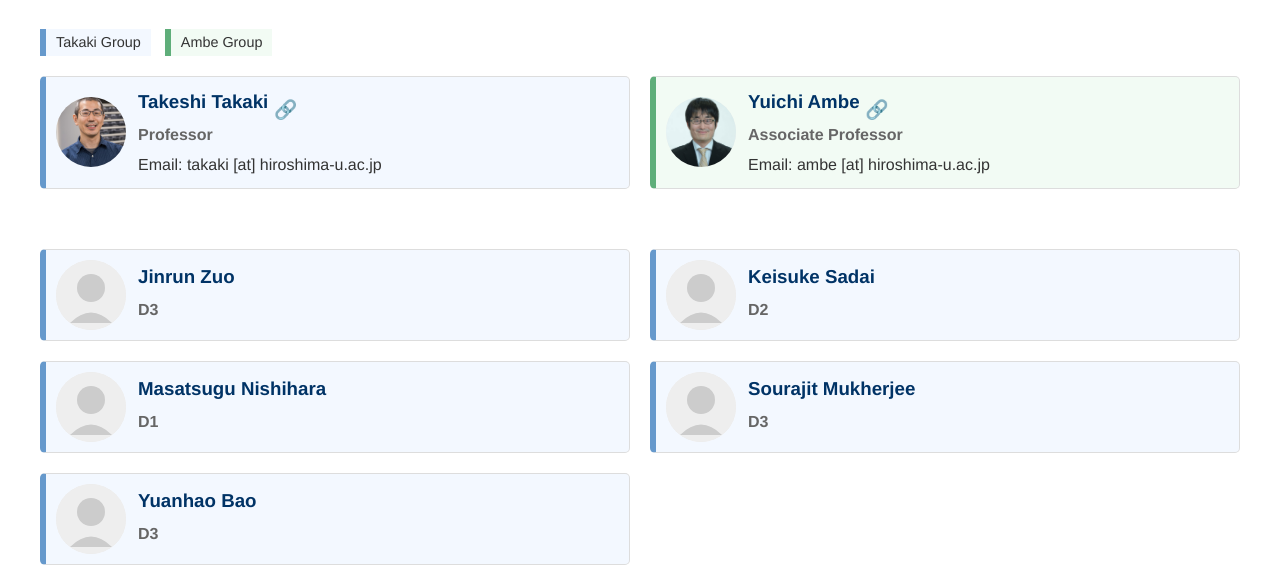
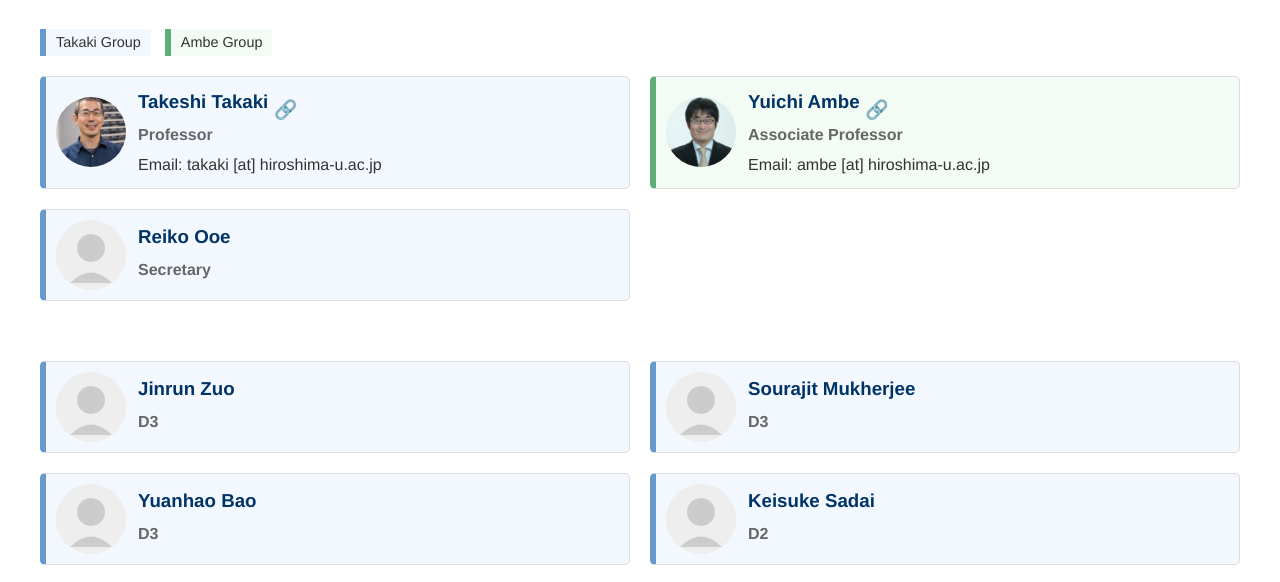
Before and after one commit to amby-1/HomePage, a plain HTML site: page en/members.html in a window 1280 px wide. Shown: the part 183-765 px from the top of the page. Drawn offline with Linux system fonts and the light colour scheme.

Commit message:
名簿の更新とアクセス情報から学生部屋，メールを削除

```diff
--- a/data/members.js
+++ b/data/members.js
@@ -24,6 +24,18 @@
         "image": "images/ambe.jpg",
         "email": "ambe [at] hiroshima-u.ac.jp",
         "url": "https://sites.google.com/view/yuichi-ambe/english-top?authuser=0"
+    },
+    {
+        "id": "ooe",
+        "name": "大江 麗子",
+        "name_en": "Reiko Ooe",
+        "role": "秘書",
+        "role_en": "Secretary",
+        "year": "current",
+        "group": "高木グループ",
+        "group_en": "Takaki Group",
+        "image": "",
+        "email": ""
     },
     {
         "id": "mukherjee",
--- a/en/members.html
+++ b/en/members.html
@@ -180,6 +180,7 @@
             if (r.includes('ASSISTANT PROFESSOR') || r.includes('ASSISTANT')) return 2;
             if (r.includes('ASSOCIATE PROFESSOR') || r.includes('ASSOCIATE')) return 1;
             if (r.includes('PROFESSOR')) return 0;
+            if (r.includes('SECRETARY')) return 3;
 
             if (r.startsWith('D')) return 10;
             if (r === 'M2') return 20;
@@ -188,10 +189,22 @@
             return 99;
         }
 
+        function phdYearOf(m) {
+            const re = (m.role_en || '').toUpperCase();
+            const mEn = re.match(/^D(\d+)$/);
+            if (mEn) return parseInt(mEn[1], 10) || 0;
+
+            const rj = m.role || '';
+            const mJa = rj.match(/博士課程\s*(\d+)年/);
+            if (mJa) return parseInt(mJa[1], 10) || 0;
+
+            return 0;
+        }
+
         // rank に基づいてカテゴリキーを返す（このカテゴリ変化時にスペースを入れる）
         function groupKey(m) {
             const r = rankOf(m);
-            if (r <= 2) return 'faculty';     // 教員
+            if (r <= 3) return 'faculty';     // 教員・スタッフ
             if (r === 10) return 'phd';       // 博士
             if (r === 20 || r === 30) return 'master'; // 修士
             if (r === 40) return 'undergrad'; // 学部4年
@@ -211,6 +224,13 @@
             .sort((a, b) => {
             const ra = rankOf(a), rb = rankOf(b);
             if (ra !== rb) return ra - rb;
+
+            // Within PhD rank, show higher year first (D3 -> D2 -> D1)
+            if (ra === 10) {
+                const da = phdYearOf(a), db = phdYearOf(b);
+                if (da !== db) return db - da;
+            }
+
             return (a.name_en || a.name || '').localeCompare((b.name_en || b.name || ''), 'en');
             })
             .forEach(member => {
```
Also changed, not shown: access.html (+1 -9 lines), en/access.html (+0 -8 lines), members.html (+21 -1 lines).
